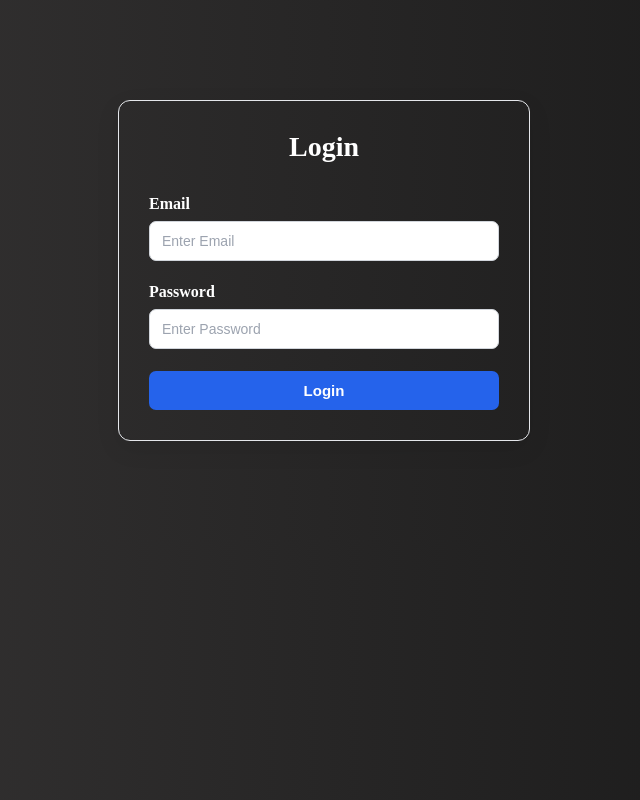
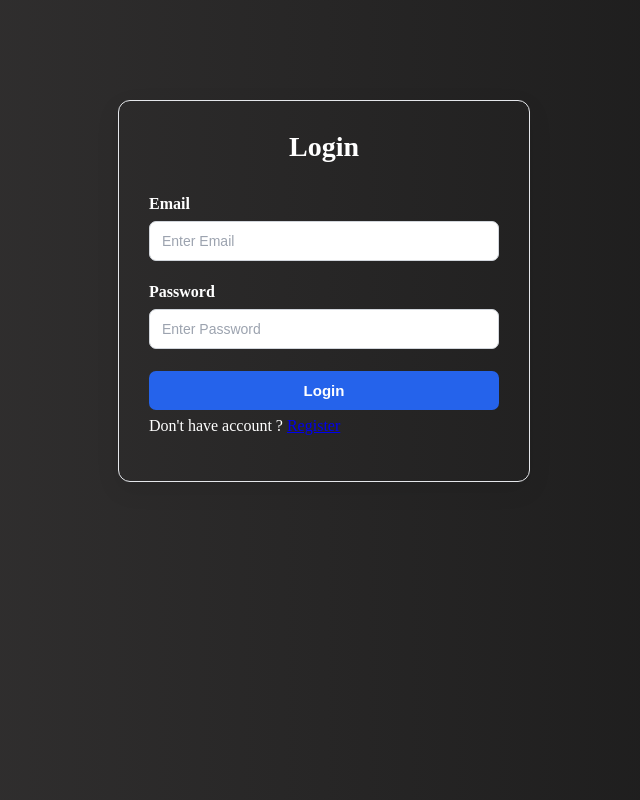
Before and after one commit to FullStackPO/NYRB, a React (Vite) app in the folder client/: page /login in a window 1280 px wide. Shown: the whole page, without its empty margins (316-956 px from the left). Built offline with nearby package versions, Linux system fonts and the light colour scheme.

Commit message:
added login, register link

```diff
--- a/client/src/features/auth/pages/Login.jsx
+++ b/client/src/features/auth/pages/Login.jsx
@@ -1,6 +1,5 @@
 import React, { useState } from 'react'
-import { useNavigate } from 'react-router'
-import { login } from '../services/auth.api'
+import { Link, useNavigate } from 'react-router'
 import { useAuth } from '../hook/useAuth'
 import '../styles/form.css'
 
@@ -59,6 +58,8 @@ const Login = () => {
 
             <button>Login</button>
 
+            <p>Don't have account&nbsp;?&nbsp;<Link to='/register'>Register</Link></p>
+
         </form>
       </div>
     </>
--- a/client/src/features/auth/pages/Register.jsx
+++ b/client/src/features/auth/pages/Register.jsx
@@ -1,5 +1,5 @@
 import React, { useState } from 'react'
-import { useNavigate } from 'react-router'
+import { Link, useNavigate } from 'react-router'
 import { useAuth } from '../hook/useAuth'
 
 const Register = () => {
@@ -72,6 +72,8 @@ const Register = () => {
 
           <button>Register</button>
 
+          <p>Already have account&nbsp;!&nbsp;<Link to='/login'>Login</Link></p>
+
         </form>
       </div>
     </>
--- a/client/src/features/auth/styles/form.css
+++ b/client/src/features/auth/styles/form.css
@@ -1,4 +1,3 @@
-/* Login container */
 div {
   box-sizing: border-box;
 }
@@ -37,7 +36,6 @@ form label {
   color: #ffffff;
 }
 
-/* Inputs */
 form input {
   width: 100%;
   padding: 11px 12px;
@@ -60,7 +58,6 @@ form input::placeholder {
   color: #9ca3af;
 }
 
-/* Login button */
 form button {
   width: 100%;
   padding: 11px;
@@ -85,3 +82,8 @@ form button:hover {
 form button:active {
   transform: scale(0.98);
 }
+
+form > p {
+  color: white;
+  margin-top: -15px;
+}
```
